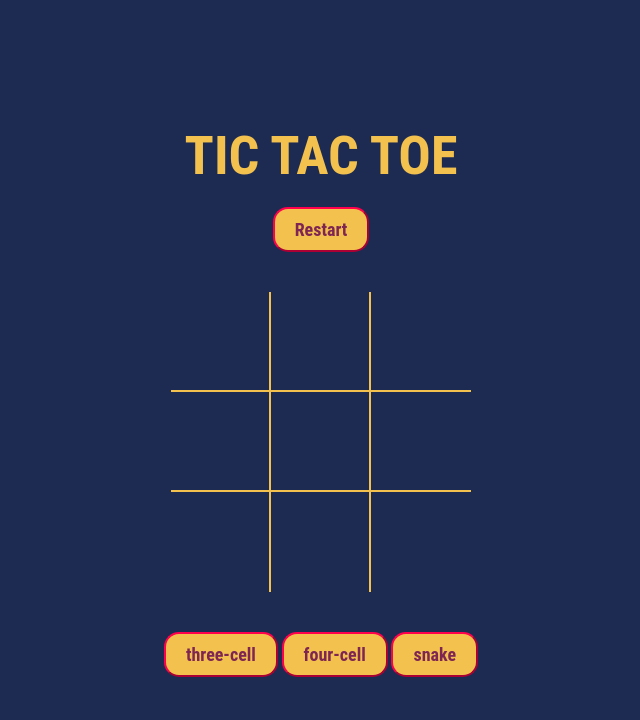
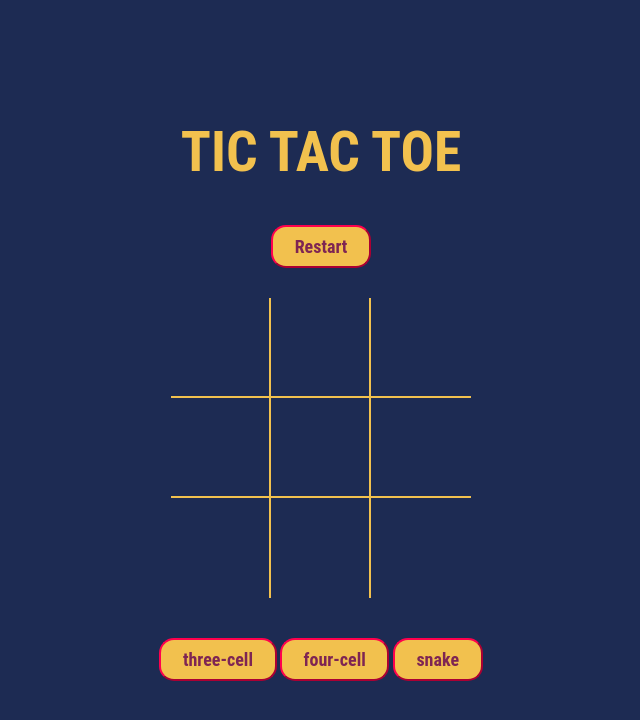
Before and after one commit to AwesomeWhiteWolf/tic-tac-toe-, a plain HTML site: page index.html in a window 1280 px wide. Shown: the whole page, without its empty margins (319-959 px from the left). Drawn offline with Linux system fonts and the light colour scheme.

Commit message:
Update style.css

```diff
--- a/style.css
+++ b/style.css
@@ -1,6 +1,9 @@
+@media screen {
+    *{font-size: 15px;}
+}
 
-*{
-    @import url('https://fonts.googleapis.com/css2?family=Roboto+Condensed:wght@300&display=swap');
+
+* {
     font-family: 'Roboto Condensed', sans-serif;
     padding: 0;
     margin: 0;
@@ -8,21 +11,16 @@
     background-color: #1D2B53;
 }
 
-:root {
-    --orange: #F2C14E;
-}
-
 body {
-    color: var(--orange);
+    color: #F2C14E;
 }
 h1 {
-    font-size: 54px;
+    font-size: 3.7em;
     text-transform: uppercase;
-    color: var(--orange);
+    color: #F2C14E;
 }
 
 .container {
-    padding: 40px;
     height: 100vh;
     display: flex;
     justify-content: center;
@@ -35,7 +33,7 @@ h1 {
     width: 300px;
     display: flex;
     flex-wrap: wrap;
-    margin-top: 40px;
+    margin-top: 2em;
 }
 .box {
     height: 100px;
@@ -43,7 +41,7 @@ h1 {
     display: flex;
     align-items: center;
     justify-content: center;
-    color: var(--orange);
+    color: #F2C14E;
     font-size: 120px;
     border-right: 2px solid;
     border-bottom: 2px solid;
@@ -54,14 +52,15 @@ h1 {
 .box:nth-child(6) ~ .box {
     border-bottom: none;
 }
+
 button, #restartBtn {
-    margin-top: 20px;
-    padding: 10px 20px;
+    margin-top: 40px;
+    padding: .5em 1.2em;
     border-radius: 15px;
-    background-color: var(--orange);
+    background-color: #F2C14E;
     color: #7E2553;
     border-color:  #FF004D;
-    font-size: 18px;
+    font-size: 1.2em;
     transition: 200ms transform;
     font-weight: 600;
 }
@@ -69,7 +68,3 @@ button:hover {
     cursor: pointer;
     transform: translateY(-2px);
 }
-
-.modes{
-    margin-top: 20px;
-}
```
